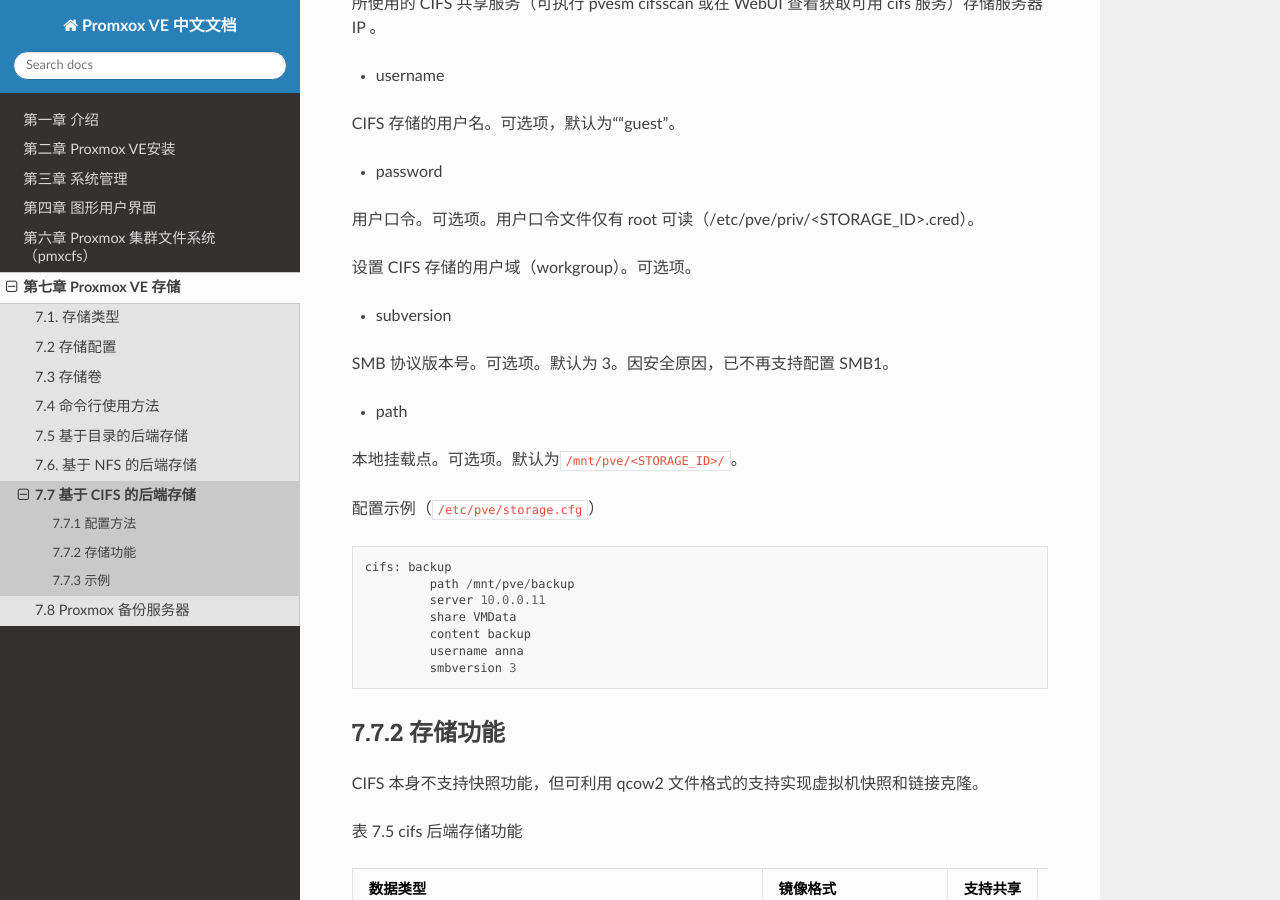
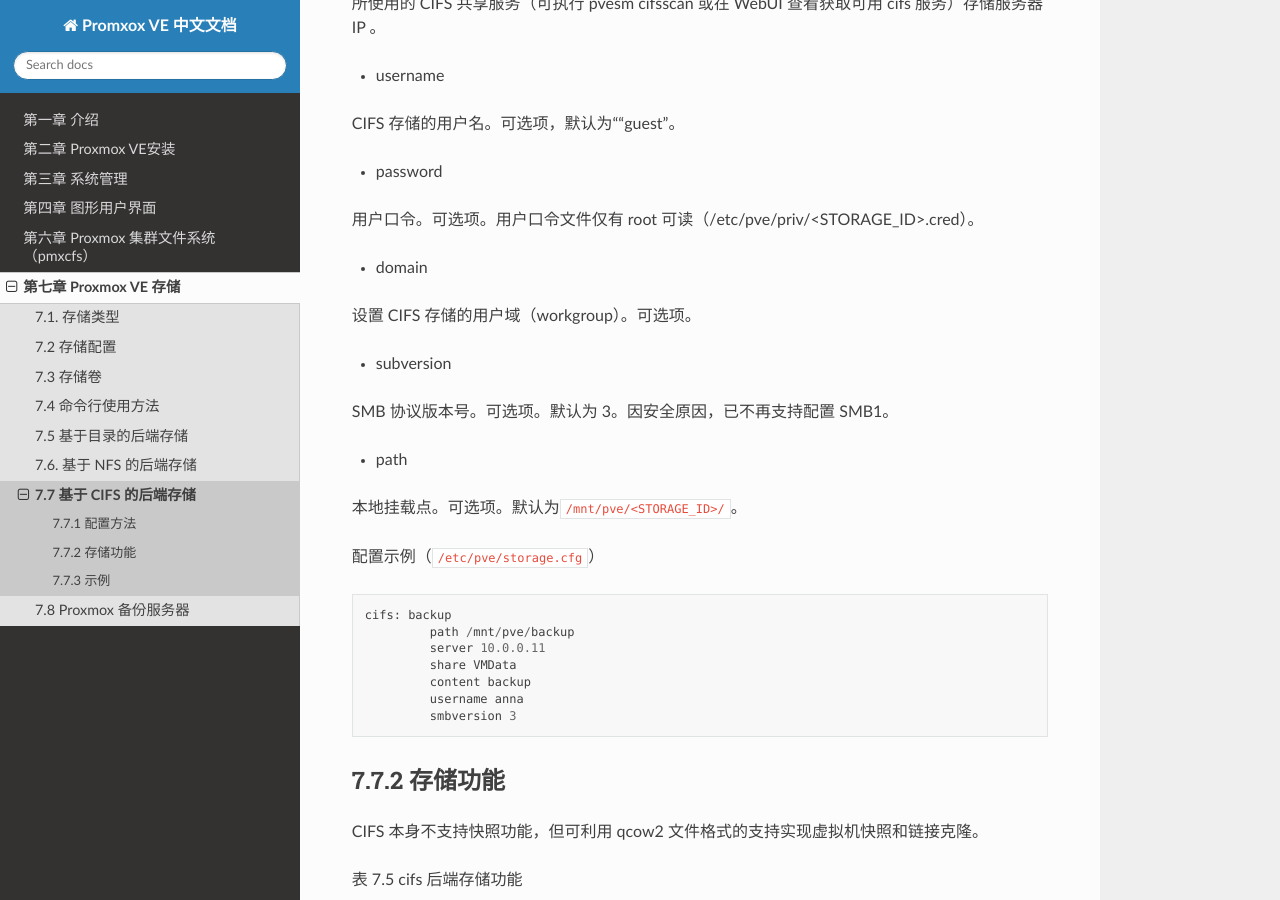
Before and after one commit to jiangcuo/pve-doc-cn, a Sphinx documentation site: the page built from source/Storage/cifsstorage.md, in a window 1280 px wide and 900 px high, scrolled down 667 px. Built offline with Sphinx 7.4.7 and the Read the Docs theme 2.0.0, drawn with Linux system fonts in a browser that asks for light colours; pages that are not in the unit, such as notebooks, are missing from menus.

Commit message:
Update cifsstorage.md

```diff
--- a/source/Storage/cifsstorage.md
+++ b/source/Storage/cifsstorage.md
@@ -27,6 +27,7 @@
 
 用户口令。可选项。用户口令文件仅有 root 可读（/etc/pve/priv/<STORAGE_ID>.cred）。
 
+- domain
 
 设置 CIFS 存储的用户域（workgroup）。可选项。
 
```
